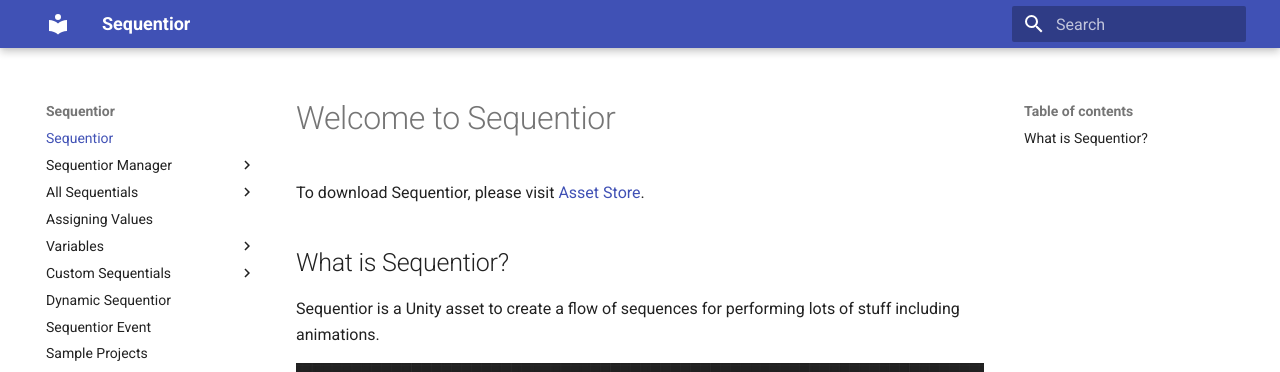
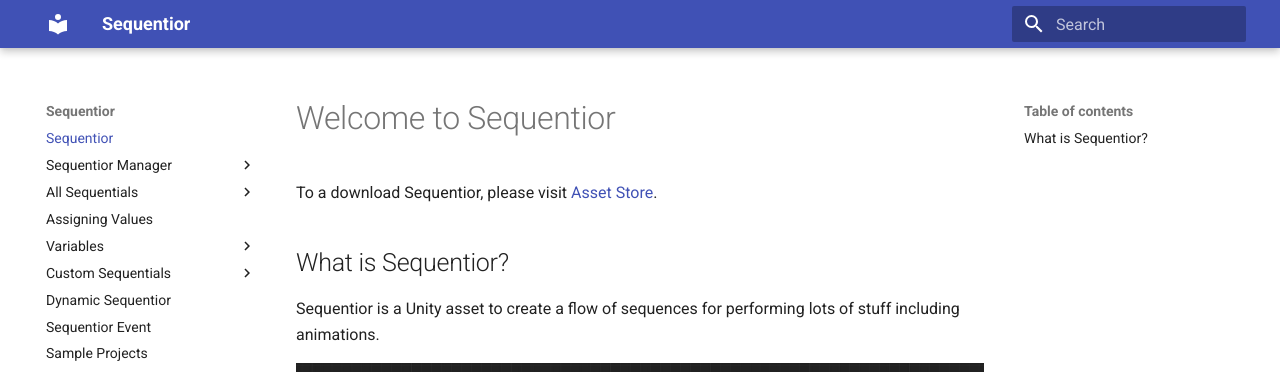
Before and after one commit to kerimkaynakcigames/Sequentior, an MkDocs documentation site: the page built from docs/index.md, in a window 1280 px wide and 900 px high. Shown: the top 372 px of the window. Built offline with MkDocs 1.6.1 and Material for MkDocs 9.7.7, drawn with Linux system fonts in a browser that asks for light colours.

```diff
--- a/docs/index.md
+++ b/docs/index.md
@@ -1,6 +1,6 @@
 # Welcome to Sequentior
 
-To download Sequentior, please visit [Asset Store](https://www.assetstore.com).
+To a download Sequentior, please visit [Asset Store](https://www.assetstore.com).
 
 ## What is Sequentior?
 
```
